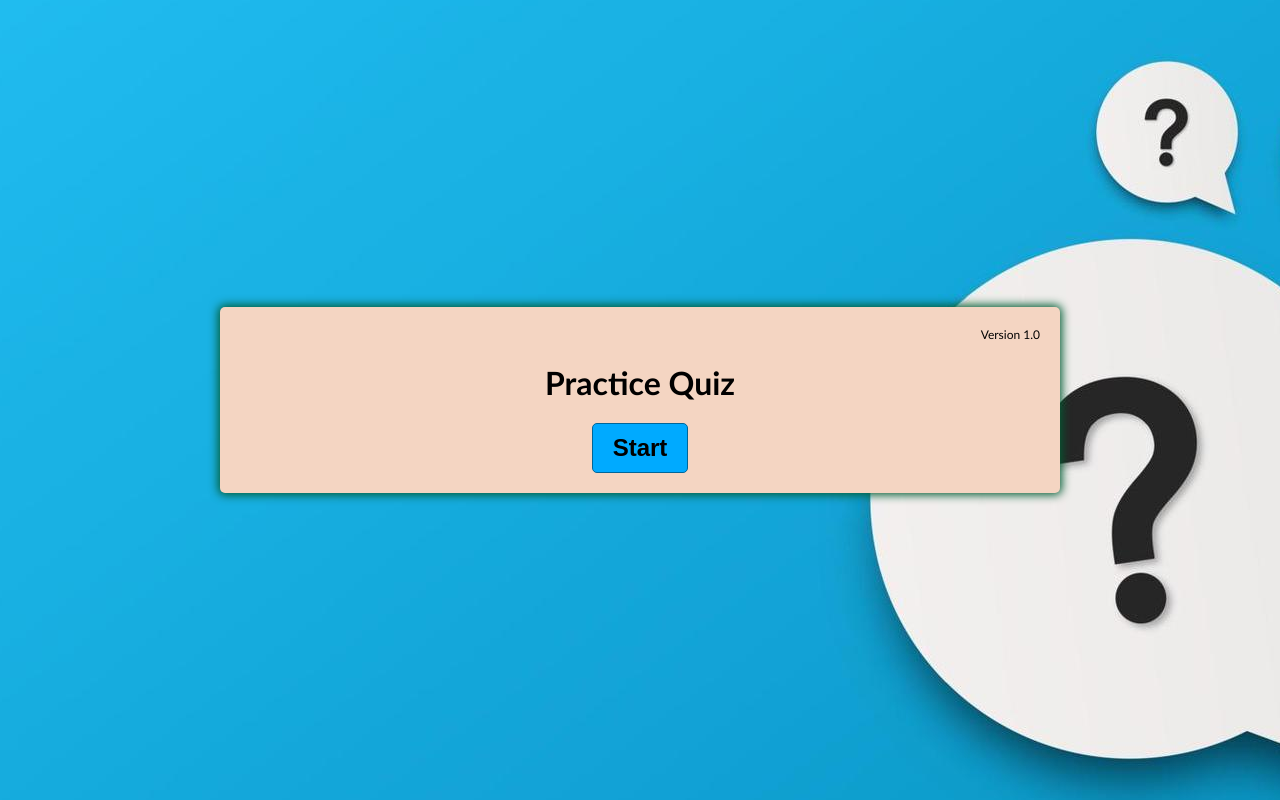
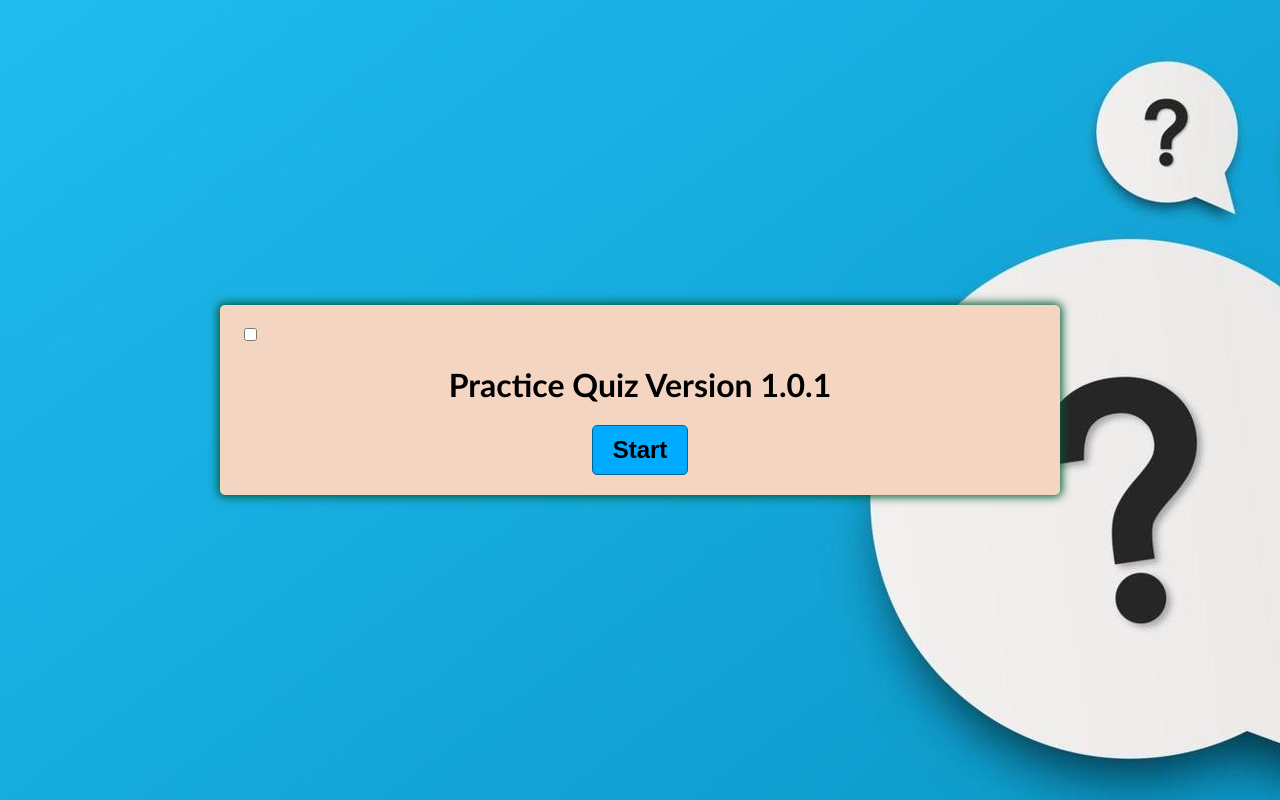
Before and after one commit to nimanwijerathna/practiceQuiz, a plain HTML site: page index.html in a window 1280 px wide. Drawn offline with Linux system fonts and the light colour scheme.

Commit message:
Update index.html
Added a switch button for accessing dark and light themes, along with a version update.

```diff
--- a/index.html
+++ b/index.html
@@ -11,8 +11,15 @@
 
 <body>
     <div class="container">
-        <p>Version 1.0</p>
-        <h1>Practice Quiz</h1>
+        <div class="toggle-container">
+            <label class="switch">
+                <input type="checkbox" id="theme-toggle">
+                <span class="slider round"></span>
+            </label>
+        </div>
+
+        <h1>Practice Quiz <span class="version">Version 1.0.1</span></h1>
+
         <div id="question-container" class="hide">
             <div id="question" class="question"></div>
             <div id="answer-buttons" class="btn-grid">
@@ -29,6 +36,7 @@
         <span id="right-answers">0</span>
     </div>
 
+
     <script src="script.js"></script>
 </body>
 
```
